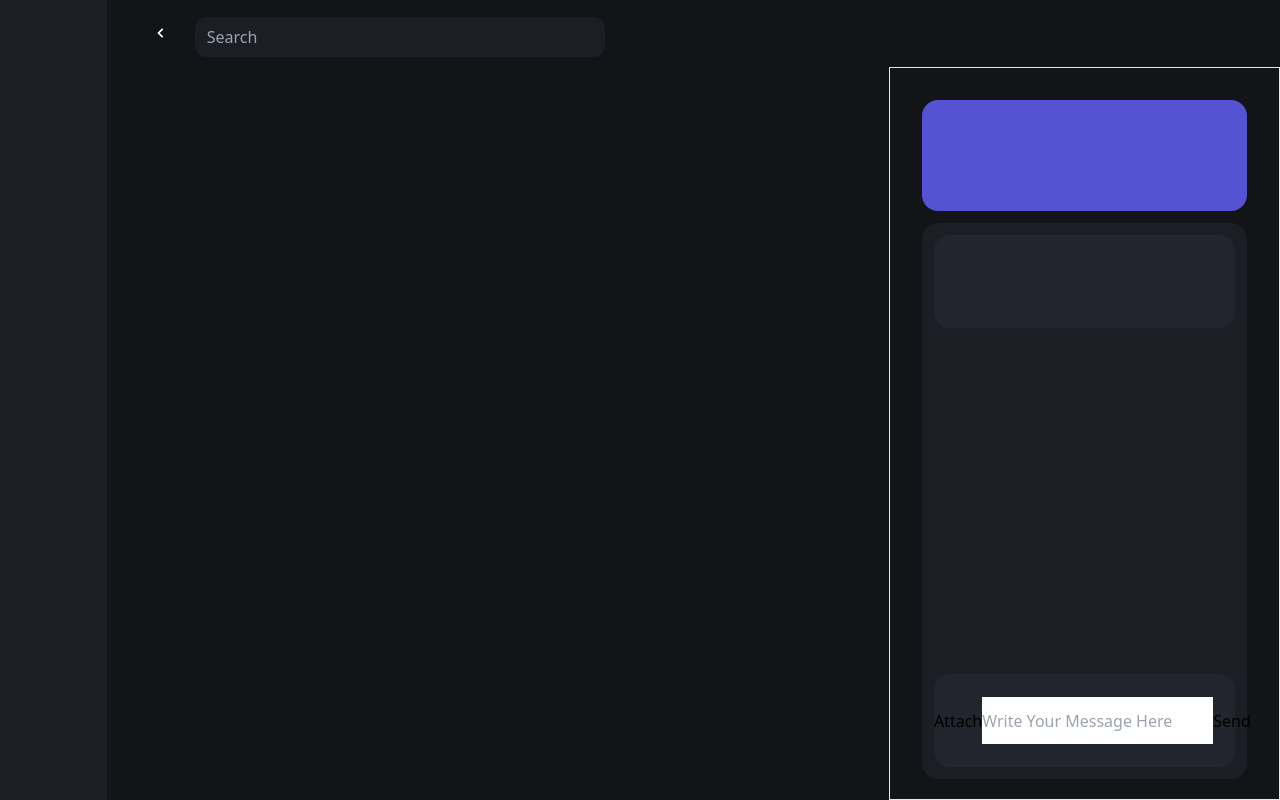
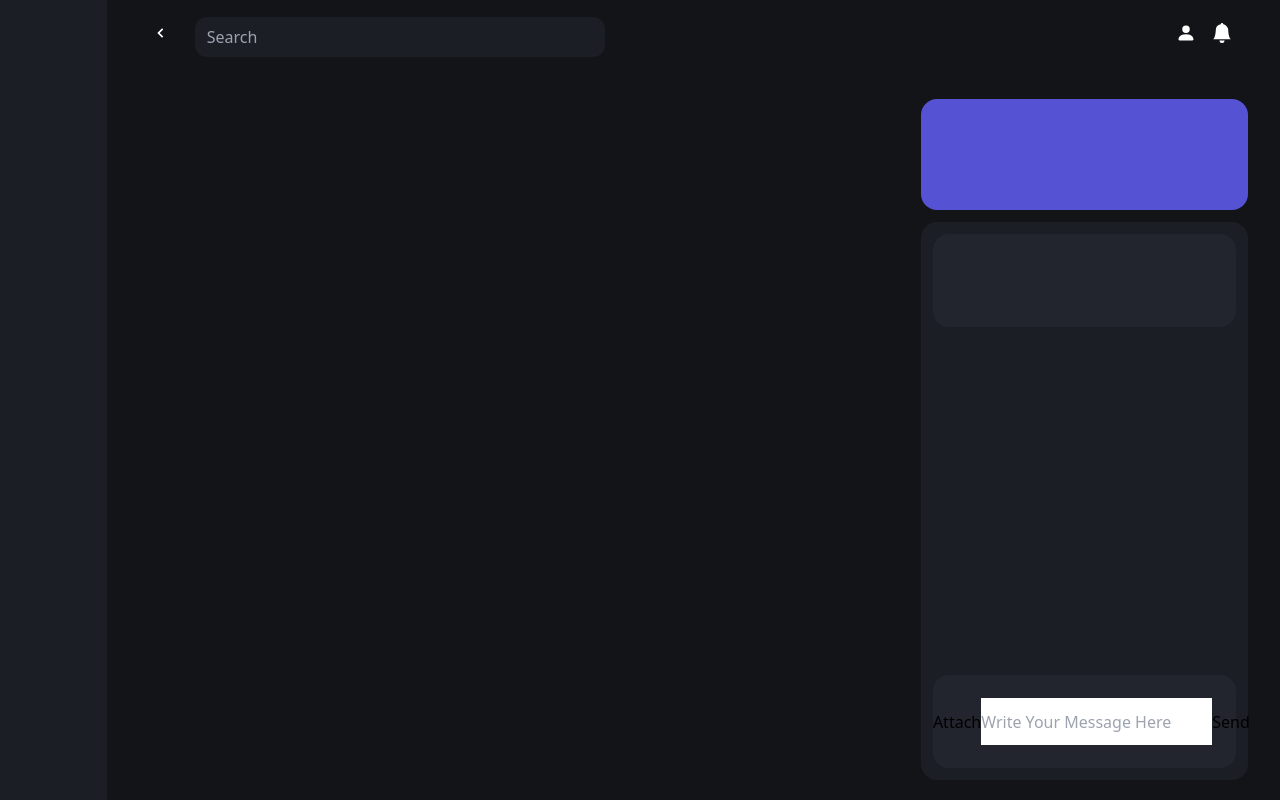
Before and after one commit to kunal-gg/iitj-omegle, a Next.js app: page /chat in a window 1280 px wide. Built offline with nearby package versions, Linux system fonts and the light colour scheme; no server answers.

Commit message:
started recording the video of the user

```diff
--- a/pages/chat.tsx
+++ b/pages/chat.tsx
@@ -1,21 +1,10 @@
 import React, { useEffect, useRef } from "react"
 import { BiChevronLeft} from "react-icons/bi";
+import { BsFillPersonFill, BsBellFill } from "react-icons/bs"
 
 export default function Chat() {
 
-    const mystream = useRef<HTMLVideoElement>(null); //Your video
 
-    useEffect(() => {
-        navigator.mediaDevices.getUserMedia({
-            video: true,
-            audio: true
-        }).then(
-            stream => mystream.current != undefined ? mystream.current.srcObject = stream : null
-        ).catch(error => {
-            console.log(error);
-
-        })
-    }, [])
 
     // coding the UI of the video chatting system
     return (
@@ -28,7 +17,9 @@ export default function Chat() {
                     <Nav />
                 </section>
                 <section className="w-full flex-grow flex">
-                    <div className="h-full w-2/3"></div>
+                    <div className="h-full w-2/3">
+                        <Video />
+                    </div>
                     <ChatBox />
                 </section>
             </section>
@@ -54,13 +45,36 @@ export function Nav(){
                 <button className="pr-5 py-1 mx-1 text-xl text-white"><BiChevronLeft/></button>
                 <input type="text" placeholder="Search" className="w-3/4 bg-[#1c1e25] px-3 py-2 mt-2 rounded-xl" />
             </div>
-            <div>
+            <div className="flex">
+                <BsFillPersonFill className="text-white mx-2 text-xl"/>
+                <BsBellFill className="text-white mx-2 text-xl"/>
 
             </div>
         </main>
     )
 }
 
+// The Video Coomponent
+export function Video() {
+    const mystream = useRef<HTMLVideoElement>(null); //Your video
+
+    useEffect(() => {
+        navigator.mediaDevices.getUserMedia({
+            video: true,
+            audio: true
+        }).then(
+            stream => mystream.current != undefined ? mystream.current.srcObject = stream : null
+        ).catch(error => {
+            console.log(error);
+
+        })
+    }, [])
+    return (
+        <main>
+            <video className="h-full w-full"  ref={mystream} autoPlay={true} muted={true} />
+        </main>
+    )
+}
 // stpes needed to be done
 // 1. Create a video element
 // 2. Seperate out that Input Box
@@ -68,7 +82,7 @@ export function Nav(){
 
 export function ChatBox() {
     return (
-        <div className="border border-primary-text h-full w-1/3 p-8">
+        <div className="h-full w-1/3 p-8">
             <div className="bg-[#5553d3] text-white rounded-2xl w-full h-1/6 mb-3 ">
 
             </div>
```
